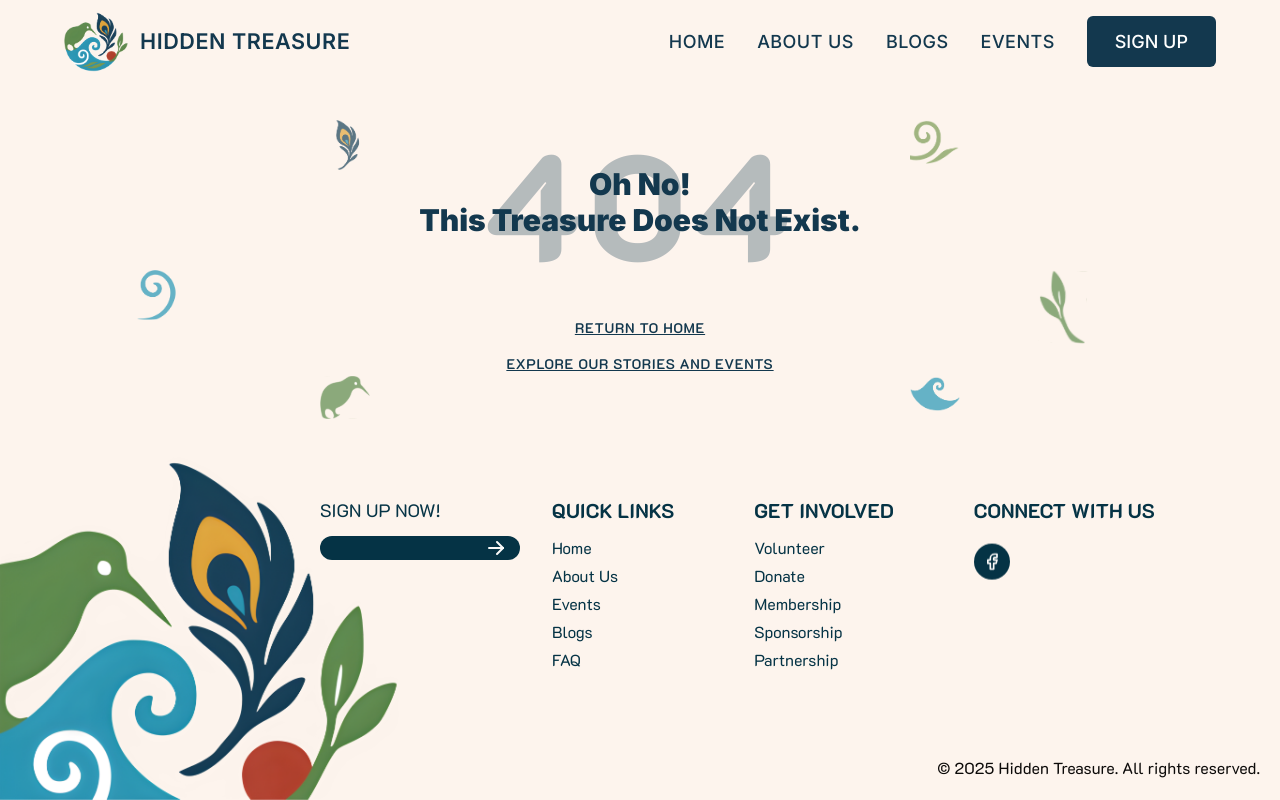
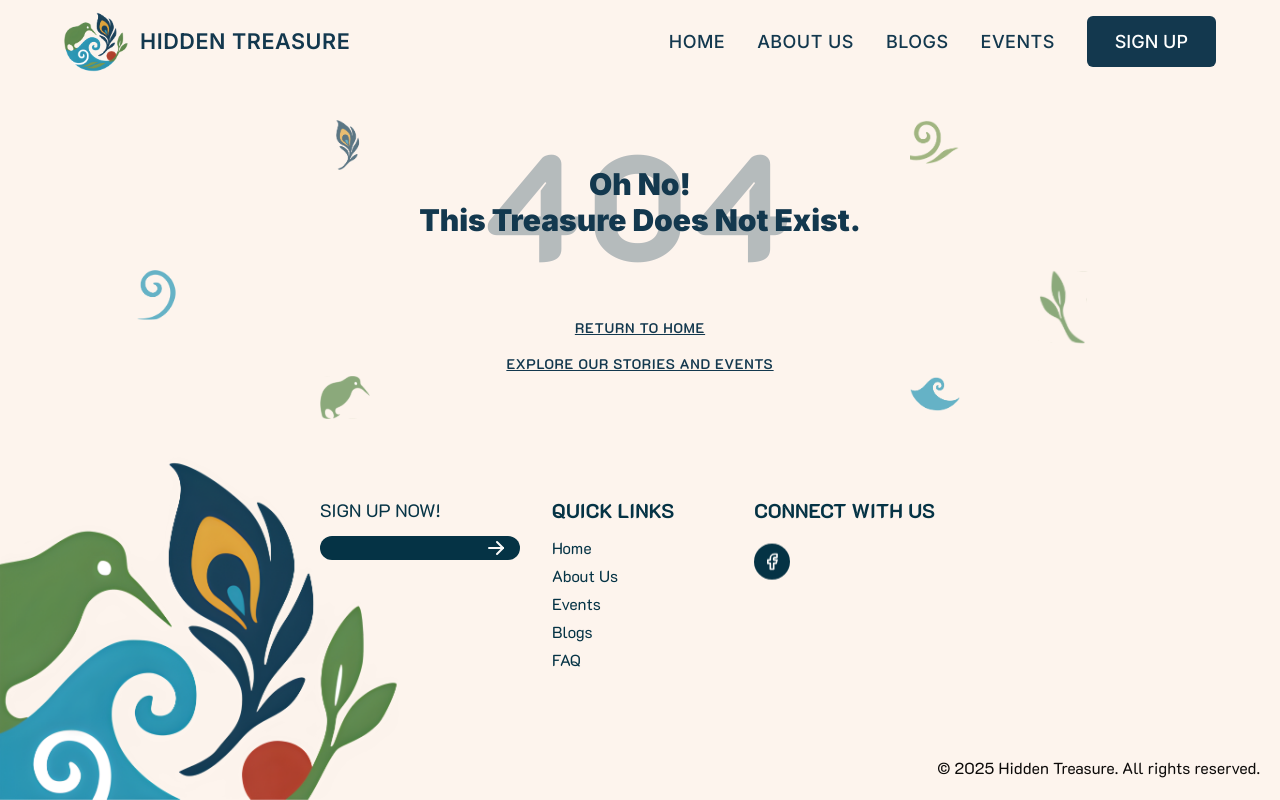
Before and after one commit to UoaWDCC/hidtreas, a Next.js app: page / in a window 1280 px wide. Built offline with nearby package versions, Linux system fonts and the light colour scheme; a web font is replaced by a local one.

Commit message:
fix:removed get involved section

```diff
--- a/src/components/common/Footer.tsx
+++ b/src/components/common/Footer.tsx
@@ -34,17 +34,6 @@ const links: {
       { label: 'FAQ', href: '/faq', icon: undefined },
       //{ label: 'Our Values', href: '/values', icon: undefined },
       //{ label: 'Contact Us', href: '/contact', icon: undefined },
-    ],
-    extlinks: undefined,
-  },
-  {
-    label: 'GET INVOLVED',
-    items: [
-      { label: 'Volunteer', href: '/volunteer', icon: undefined },
-      { label: 'Donate', href: '/donate', icon: undefined },
-      { label: 'Membership', href: '/membership', icon: undefined },
-      { label: 'Sponsorship', href: '/sponsorship', icon: undefined },
-      { label: 'Partnership', href: '/partnership', icon: undefined },
     ],
     extlinks: undefined,
   },
```
